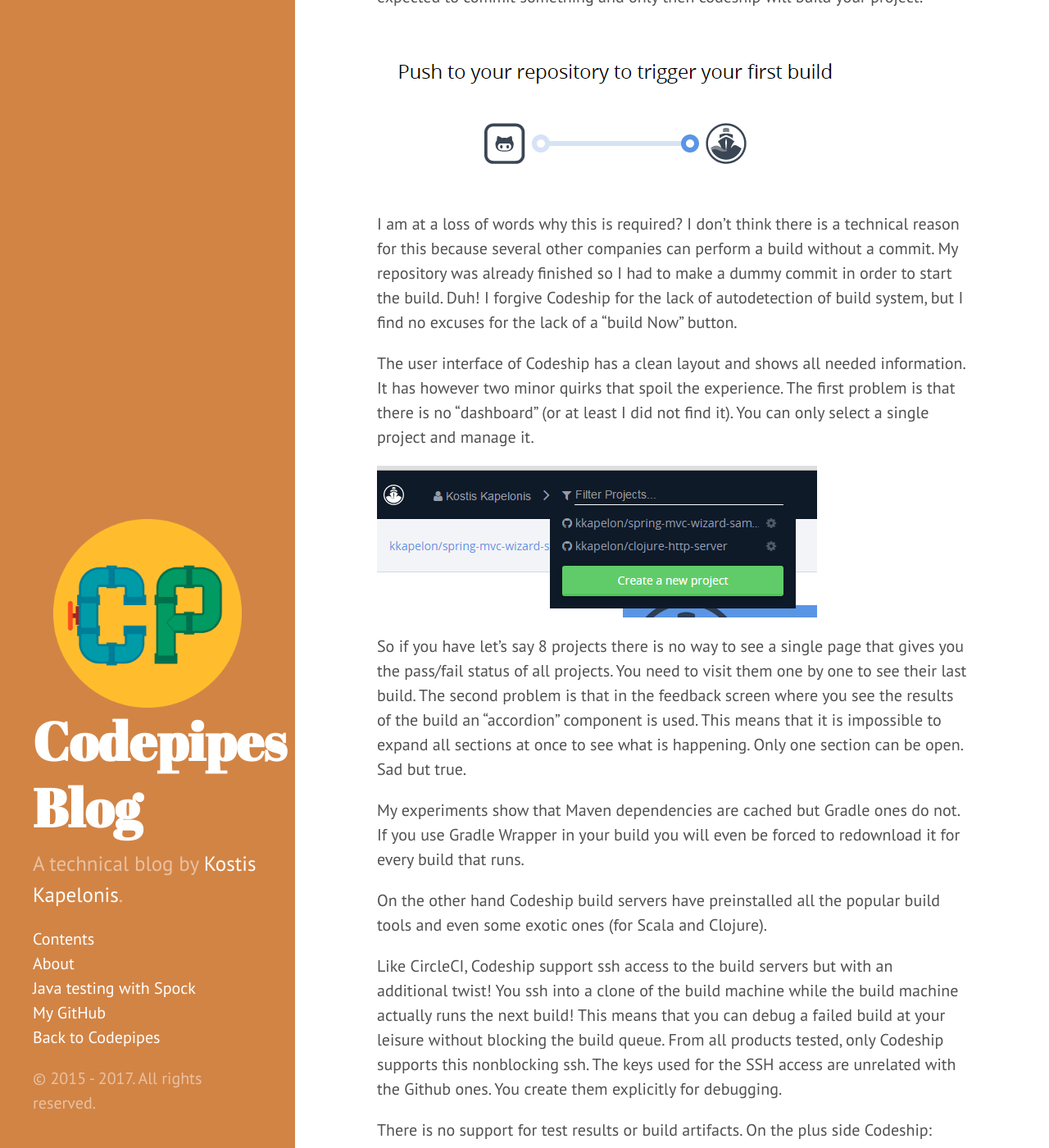
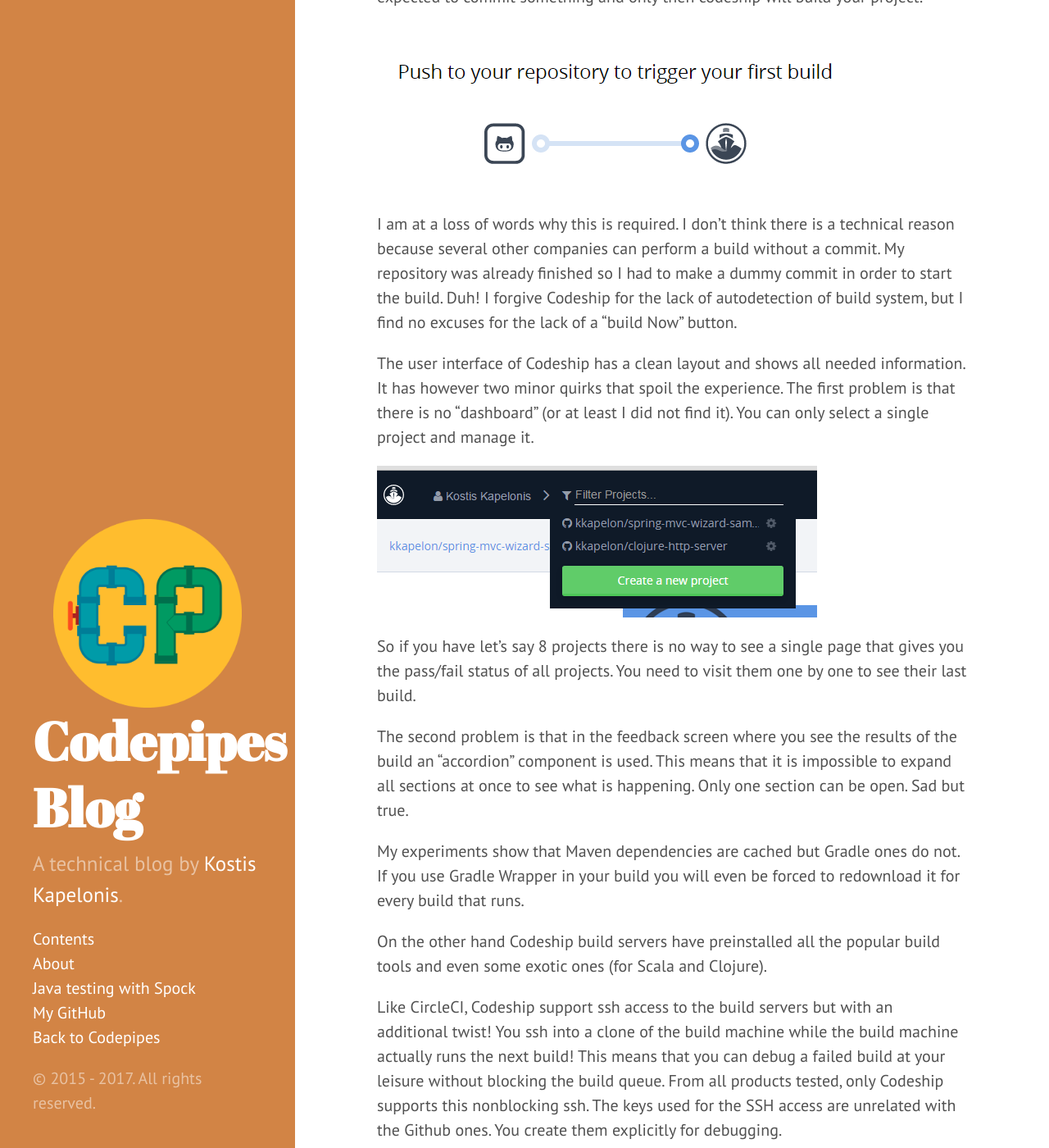
Before and after one commit to kkapelon/kkapelon.github.io, a Jekyll site: the page built from _posts/2017-02-19-hosted-ci-comparison.md, in a window 1280 px wide and 1400 px high, scrolled down 7256 px. Shown: the whole window at 82% size. Built offline with Jekyll 4.4.1, drawn with Linux system fonts in a browser that asks for light colours; some of the changed text lies outside the part shown.

```diff
--- a/_posts/2017-02-19-hosted-ci-comparison.md
+++ b/_posts/2017-02-19-hosted-ci-comparison.md
@@ -132,7 +132,7 @@ add repositories right away.
 First time setup is a bit troublesome. First of all there is absolutely no form of autodetection for
 a build system. You are given all possible commands in the GUI and are expected to
 uncomment the one that fits you. I don’t understand why it is that difficult to check the
-existence of a MAven or Gradle file in the repo and act accordingly (at least as a starting point).
+existence of a Maven or Gradle file in the repo and act accordingly (at least as a starting point).
 
 
 ![Codeship no autodetection](../../assets/ci-comparison/codeship/codeship-no-autodetection.png)
@@ -144,12 +144,12 @@ You are expected to commit something and only then codeship will build your proj
 
 ![Codeship push first](../../assets/ci-comparison/codeship/you-must-push.png)
 
-I am at a loss of words why this is required? I don’t think there is a technical reason for this
+I am at a loss of words why this is required. I don’t think there is a technical reason
 because several other companies can perform a build without a commit.
 My repository was already finished so I had to make a dummy commit in order to start the
 build. Duh!
 I forgive Codeship for the lack of autodetection of build system, but I find no excuses for the
-lack of a “build Now” button.
+lack of a "build Now" button.
 
 The user interface of Codeship has a clean layout and shows all needed information. It has
 however two minor quirks that spoil the experience.
@@ -160,8 +160,9 @@ select a single project and manage it.
 
 So if you have let’s say 8 projects there is no way to see a single page that gives you the
 pass/fail status of all projects. You need to visit them one by one to see their last build.
+
 The second problem is that in the feedback screen where you see the results of the build an
-“accordion” component is used. This means that it is impossible to expand all sections at
+"accordion" component is used. This means that it is impossible to expand all sections at
 once to see what is happening. Only one section can be open. Sad but true.
 
 My experiments show that Maven dependencies are cached but Gradle ones do not.
```
Also changed, not shown: other parts of _posts/2017-02-19-hosted-ci-comparison.md (+53 -2 lines), assets/ci-comparison/deploybot/build-deployment.png (added), assets/ci-comparison/deploybot/confusing-settings-marked.png (added), assets/ci-comparison/deploybot/contradicting-marked.png (added).
